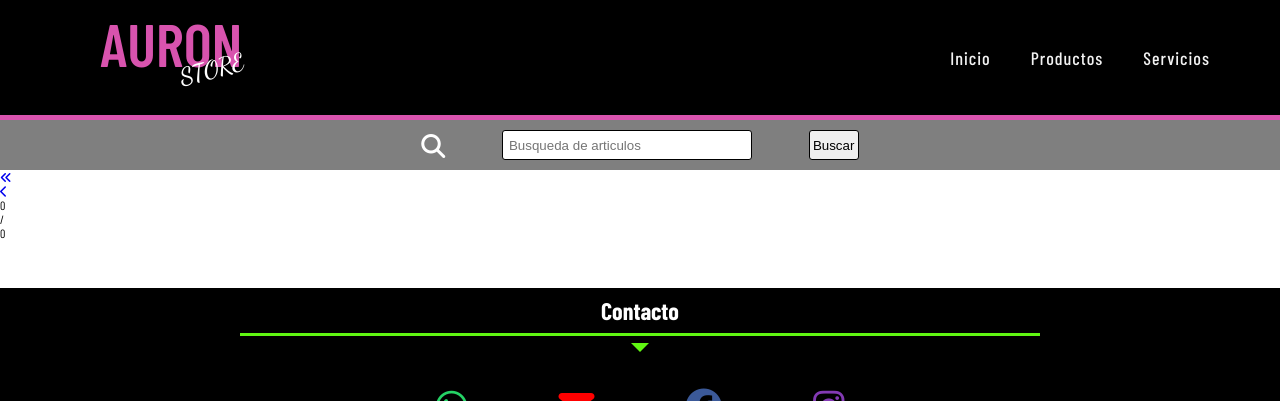
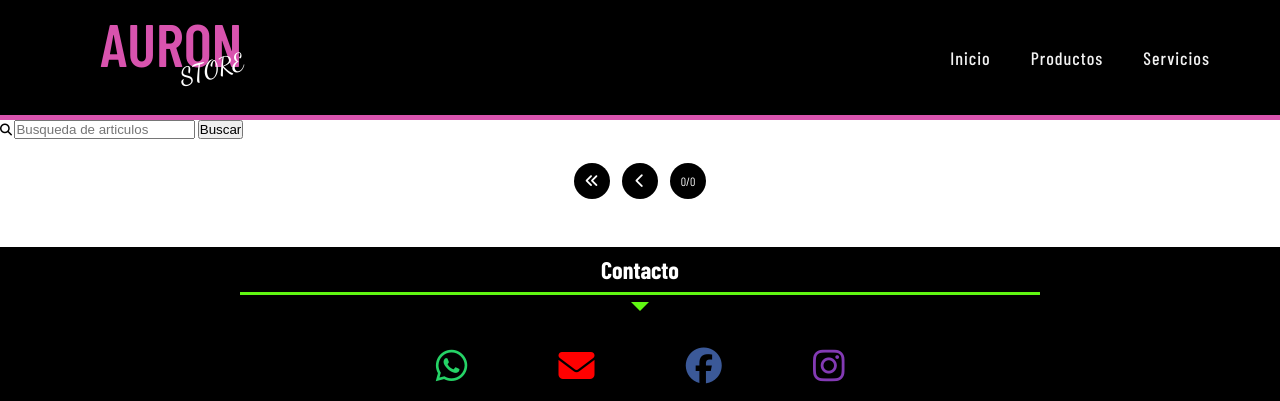
Before and after one commit to lucas050895/AuronStore, a PHP site: page /vistas/productos.php in a window 1280 px wide. Shown: the top 401 px of the page. Run offline with PHP 8.4, Linux system fonts and the light colour scheme; data that the repository does not hold is empty; some libraries are stand-ins or nearby versions; some web fonts are replaced.

Commit message:
Editando estilos generales

```diff
--- a/css/style.css
+++ b/css/style.css
@@ -40,45 +40,32 @@ header{
 
 
 
-/*CONTENEDOR DE BUSQUEDA*/
-#search{
+/*CONTENEDOR DE CATEGORIAS*/
+#categories{
   width: 100%;
+  height: 60px;
   display: flex;
+  justify-content: center;
   align-items: center;
-  grid-area: search;
-  background: rgba(0, 0, 0, 0.5);
+  background-color: rgba(0, 0, 0, 0.5);
 }
-/*FORMULARIO DE BUSQUEDA*/
-#search > form{
+#categories > div{
   width: 100%;
   max-width: 500px;
-  height: 50px;
-  padding: 1rem .5rem;
-  margin: auto;
   display: flex;
   justify-content: space-around;
   align-items: center;
 }
-#search > form > label{
+#categories > div > label > i{
+  width: 50px;
   font-size: 2rem;
-  color: white;
+  text-align: center;
 }
-#search > form > input:nth-child(2){
-  width: 250px;
+#categories > div > select {
+  width: calc(90% - 50px);
   height: 30px;
-  padding: 0 .5rem ;
-  margin: 1rem .5rem;
-  border: 1px solid black;
-  border-radius: 3px;
-}
-#search > form > input:nth-child(2):focus{
-    outline-color: var(--color-secondary);
-}
-#search > form > input:nth-child(3){
-  width: 50px;
-  height: 30px;
-  border: 1px solid black;
-  border-radius: 3px;
+  border: 2px solid black;
+  margin: auto;
 }
 
 
@@ -147,6 +134,42 @@ header{
 }
 .products > a > div > p:nth-child(3)::before{
   content: '$ ';
+}
+
+
+
+/* PAGINADOR DE PRODUCTOS */
+.paginador{
+  width: 50%;
+  margin: 2em auto 0;
+}
+.paginador > ul{
+  width: 100%;
+  display: flex;
+  justify-content: center;
+  align-items: center;
+  list-style: none;
+}
+.paginador > ul > li{
+  width: 3em;
+  height: 3em;
+  display: flex;
+  justify-content: center;
+  align-items: center;
+  margin: 0 .5rem;
+  border-radius: 50%;
+  background: var(--color-black);
+  color: var(--color-white);
+}
+.paginador > ul > li > a{
+  width: 100%;
+  height: 100%;
+  display: inline-flex;
+  justify-content: center;
+  align-items: center;
+  color: var(--color-white);
+  text-decoration: none;
+  font-size: 1.2rem;
 }
 
 
@@ -231,6 +254,7 @@ footer > section > p > a{
 }
 
 
+
 /*ADAPTACIONES*/
 @media screen and (min-width:460px){
   footer > div:nth-child(1) > h2::after{
@@ -238,6 +262,8 @@ footer > section > p > a{
   }
 }
 
+
+
 @media screen and (min-width:720px){
   footer > div:nth-child(1) > h2::after{
     top: 55px;
```
